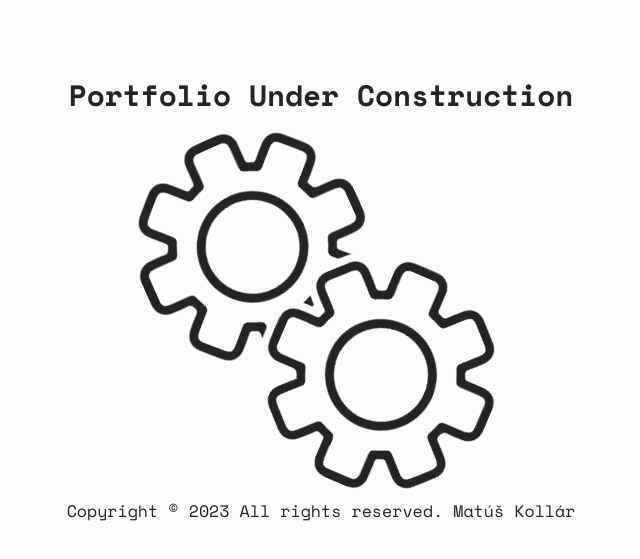
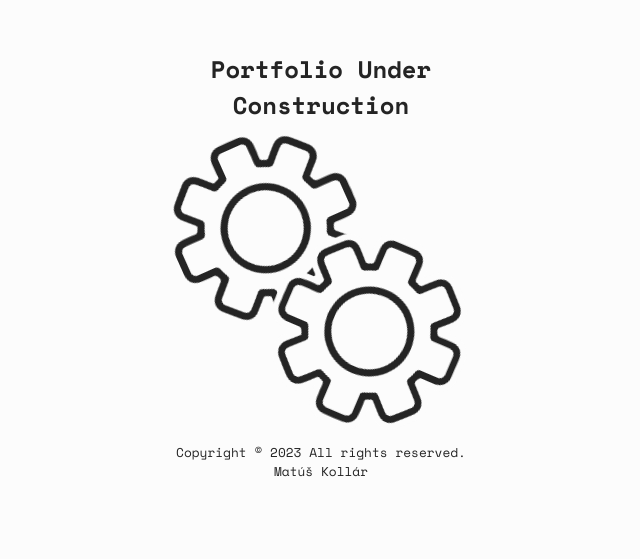
Before and after one commit to ma2skollar/ma2skollar.github.io, a React (Vite) app: page / in a window 1280 px wide. Shown: the part 113-672 px from the top of the page, without its empty margins (319-959 px from the left). Built offline with nearby package versions, Linux system fonts and the light colour scheme.

Commit message:
fixed portfolio with css calc

```diff
--- a/src/App.css
+++ b/src/App.css
@@ -26,19 +26,20 @@
 
 .side > * {
   grid-area: 1 / 1;
-  width: 40vw;
-  margin: 0 30vw;
+  margin: 0 calc(50vw - 155px);
+}
+
+.cogwheels {
+  width: 310px;
+  height: auto;
 }
 
 .side > h1 {
-  margin-top: -30vw;
-  font-size: 2.3vw
+  margin-top: -400px;
 }
 
 .side > footer {
-  margin-top: 35vw;
-  font-size: 0.5vw;
-  font-size: 1.3vw;
+  margin-top: 350px;
 }
 
 footer > p {
@@ -70,12 +71,6 @@ h1 {
   fill: #242424;
 }
 
-.cogwheels {
-  margin-top: 5vw;
-  width: 30vw;
-  height: auto;
-}
-
 .group1 {
   transform-origin: var(--origin-g1) var(--origin-g1);
   animation: rotate 8s infinite linear;
```
